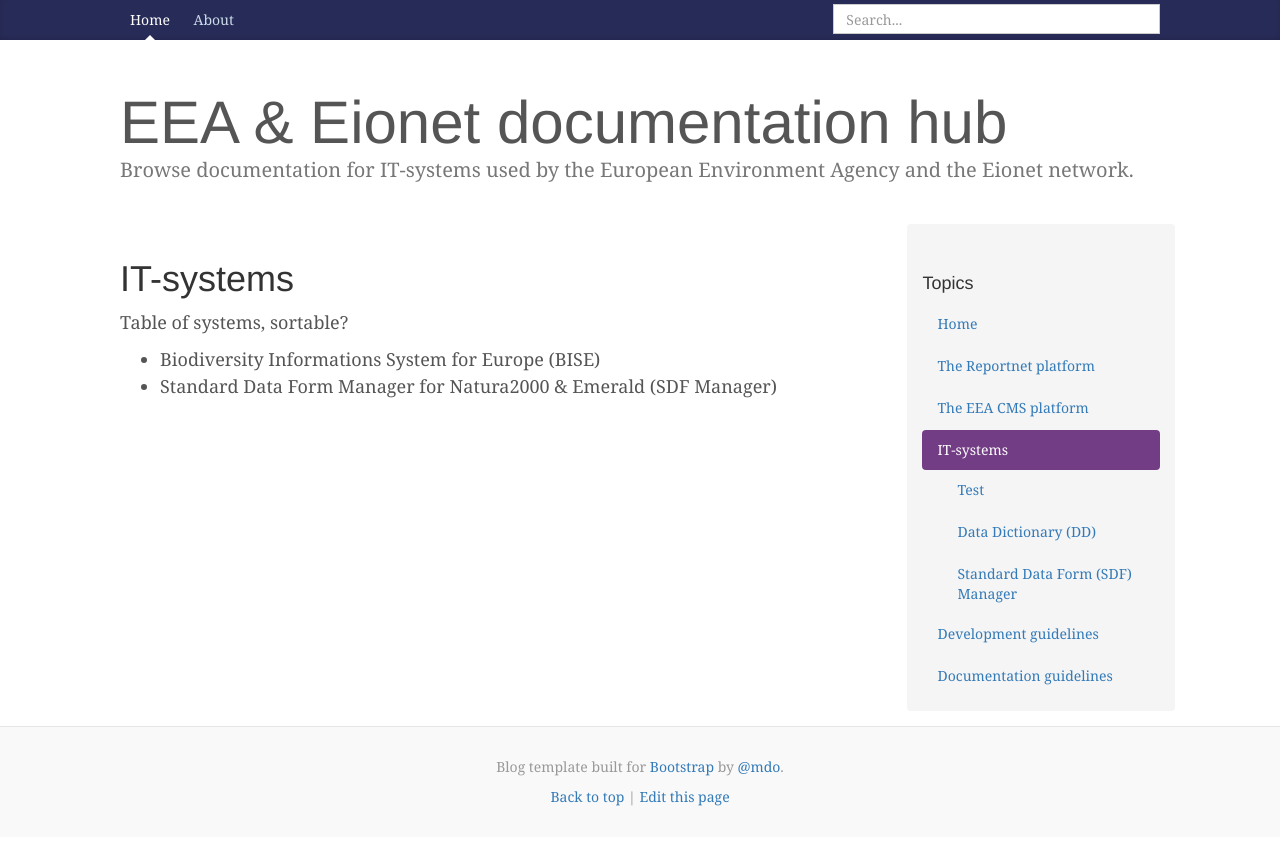
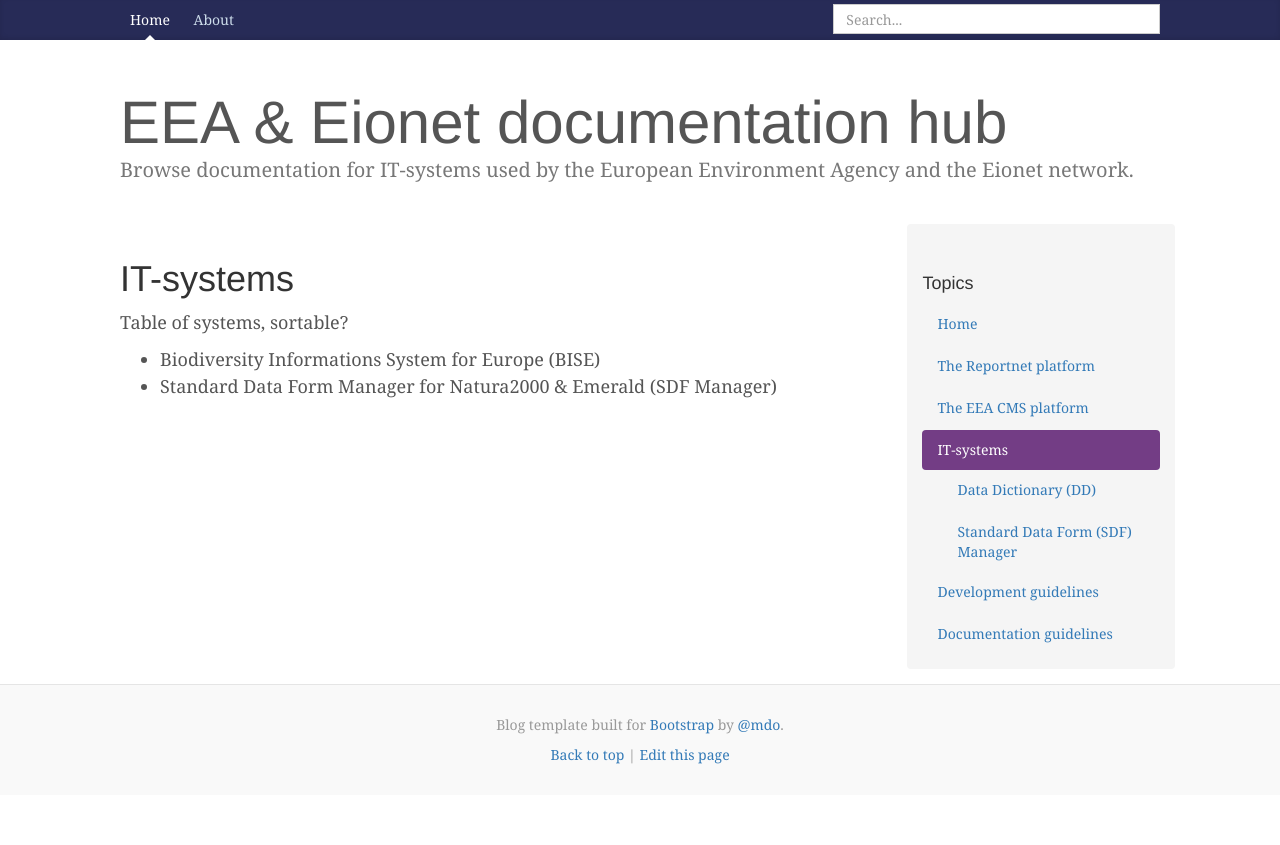
Before and after one commit to zotya/zotya.github.io, a Jekyll site: the page built from IT-systems/index.md, in a window 1280 px wide. Shown: the top 845 px of the page. Built offline with Jekyll 4.4.1, drawn with Linux system fonts in a browser that asks for light colours; comment, search, counter and statistics services are not loaded.

Commit message:
Removed tests

```diff
--- a/_data/menu.yml
+++ b/_data/menu.yml
@@ -10,8 +10,6 @@
 - text: The EEA CMS platform
   url: /EEA-CMS
 - subitems:
-  - text: Test
-    url: /IT-systems/Test
   - subitems:
     - text: Introduction
       url: /IT-systems/Data-Dictionary/#introduction
```
